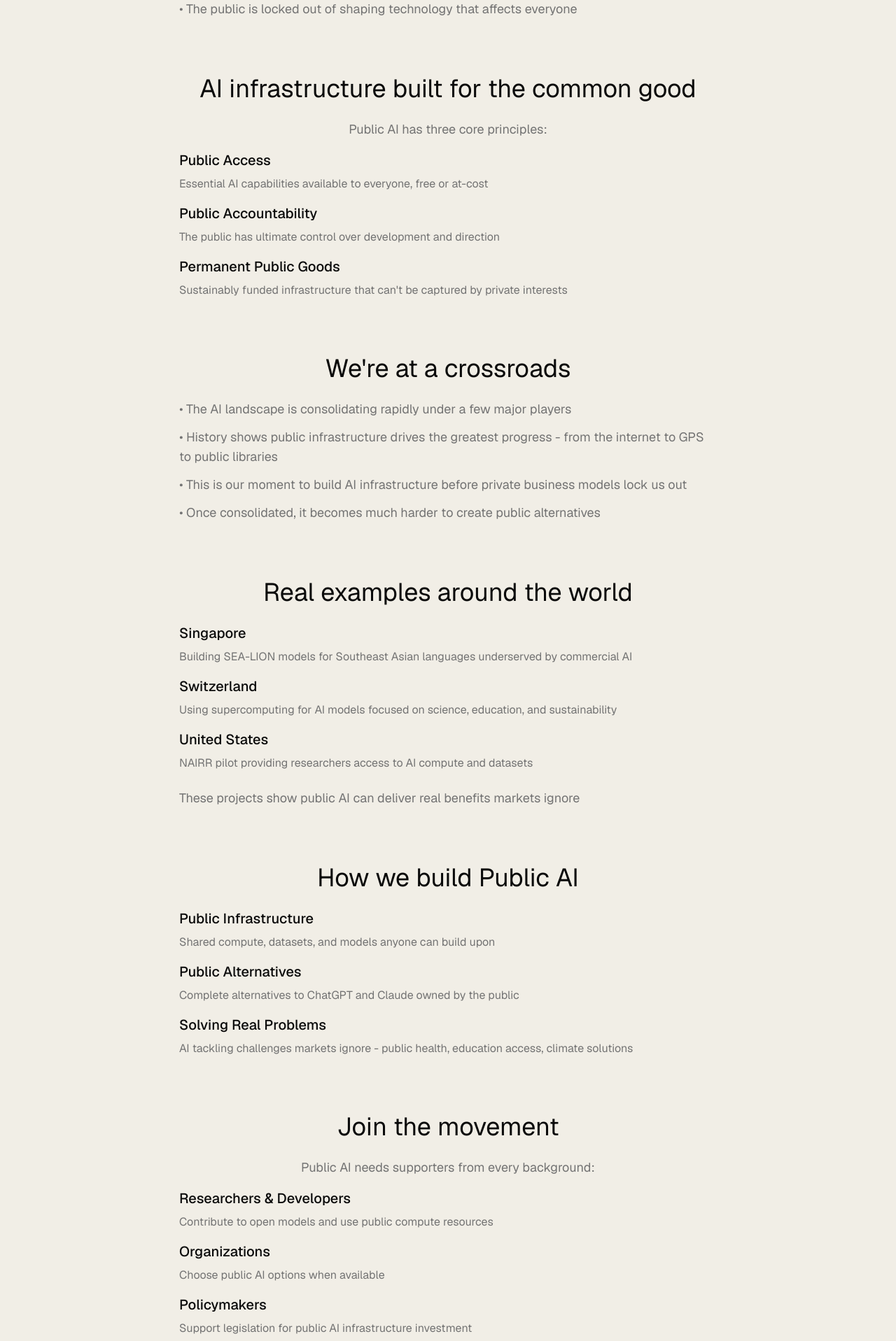
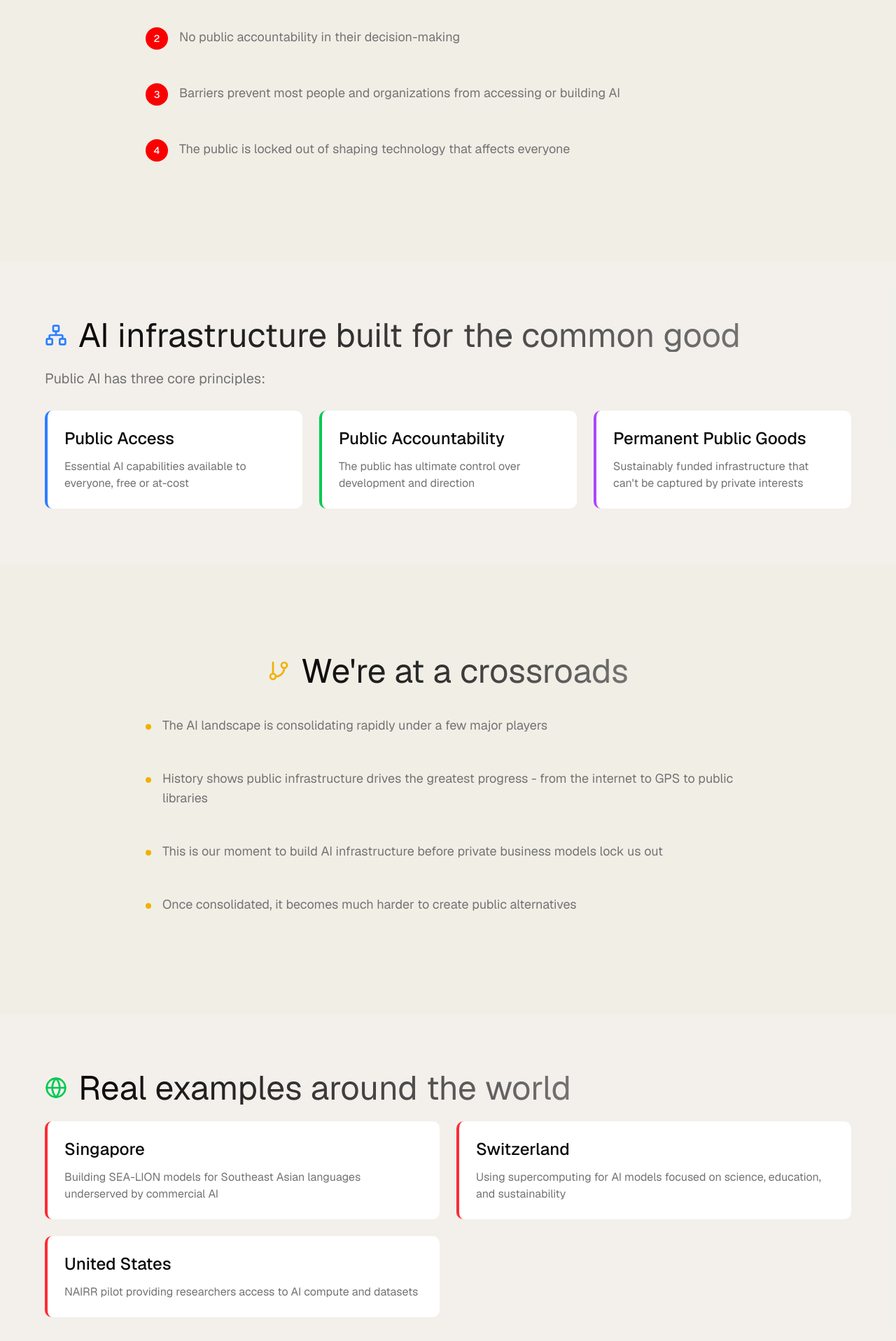
Before and after one commit to forpublicai/publicai.co, a Next.js app: page / in a window 1280 px wide. Shown: the part 880-2797 px from the top of the page at 70% size. Built offline with nearby package versions, Linux system fonts and the light colour scheme.

Commit message:
Some basic design for each section. To be iterated upon

```diff
--- a/src/app/page.tsx
+++ b/src/app/page.tsx
@@ -4,7 +4,7 @@ import { useState } from "react";
 import { useRouter } from "next/navigation";
 import { Button } from "@/components/ui/button";
 import { Input } from "@/components/ui/input";
-import { ArrowUp } from "lucide-react";
+import { ArrowUp, AlertTriangle, Network, GitBranch, Globe, Building, Users } from "lucide-react";
 
 export default function Home() {
   const [inputValue, setInputValue] = useState("");
@@ -15,6 +15,17 @@ export default function Home() {
       // Navigate to chat with the message as a query parameter
       router.push(`/chat?message=${encodeURIComponent(inputValue.trim())}`);
     }
+  };
+
+  const handleSuggestionClick = (suggestion: string) => {
+    const suggestionTexts: { [key: string]: string } = {
+      "Contribute Models": "How can I contribute to open-source AI models for public benefit?",
+      "Share Datasets": "What datasets could help build AI that serves underrepresented communities?",
+      "Research": "What research is needed to make AI more accessible and accountable?",
+      "Community": "How can local communities benefit from public AI infrastructure?",
+      "More": "What are other ways to support the public AI movement?"
+    };
+    setInputValue(suggestionTexts[suggestion] || suggestion);
   };
 
   const suggestionButtons = [
@@ -53,7 +64,7 @@ export default function Home() {
       <main className="flex-1 flex flex-col items-center justify-center px-6 py-20">
         <div className="max-w-4xl w-full text-center space-y-12">
           {/* Main Heading */}
-          <h1 className="text-4xl md:text-6xl font-normal leading-tight">
+          <h1 className="text-4xl md:text-6xl font-normal leading-tight bg-gradient-to-r from-foreground to-muted-foreground bg-clip-text text-transparent">
             AI should work for everyone, not just Big Tech
           </h1>
 
@@ -82,7 +93,8 @@ export default function Home() {
               <Button
                 key={index}
                 variant="outline"
-                className="bg-transparent border-border text-muted-foreground hover:bg-muted hover:text-foreground rounded-full px-6 py-2"
+                onClick={() => handleSuggestionClick(suggestion)}
+                className="bg-transparent border-border text-muted-foreground hover:bg-muted hover:text-foreground hover:scale-105 transition-all duration-200 rounded-full px-6 py-2"
               >
                 {suggestion}
               </Button>
@@ -92,42 +104,60 @@ export default function Home() {
       </main>
 
       {/* New Content Sections */}
-      <div className="bg-background px-6 py-20 space-y-20">
+      <div className="bg-background px-6 py-32 space-y-32">
         {/* Section 1: The Problem */}
-        <section className="max-w-4xl mx-auto text-center space-y-6">
-          <h2 className="text-3xl md:text-4xl font-normal">
+        <section className="max-w-6xl mx-auto text-center space-y-8">
+          <div className="flex items-center justify-center gap-4 mb-6">
+            <AlertTriangle className="w-8 h-8 text-orange-500" />
+            <h2 className="text-4xl md:text-5xl font-normal bg-gradient-to-r from-foreground to-muted-foreground bg-clip-text text-transparent">
               AI is too important to be controlled by a few tech giants
             </h2>
-          <div className="max-w-3xl mx-auto space-y-4">
-            <ul className="text-lg text-muted-foreground space-y-3 text-left">
-              <li>• A handful of Big Tech companies control AI development</li>
-              <li>• No public accountability in their decision-making</li>
-              <li>• Barriers prevent most people and organizations from accessing or building AI</li>
-              <li>• The public is locked out of shaping technology that affects everyone</li>
-            </ul>
+          </div>
+          <div className="max-w-4xl mx-auto">
+            <ol className="text-lg text-muted-foreground space-y-4 text-left">
+              <li className="flex items-start gap-4 p-4 rounded-lg hover:bg-muted/30 transition-colors duration-200">
+                <span className="flex-shrink-0 w-8 h-8 bg-primary text-primary-foreground rounded-full flex items-center justify-center text-sm font-medium">1</span>
+                <span>A handful of Big Tech companies control AI development</span>
+              </li>
+              <li className="flex items-start gap-4 p-4 rounded-lg hover:bg-muted/30 transition-colors duration-200">
+                <span className="flex-shrink-0 w-8 h-8 bg-primary text-primary-foreground rounded-full flex items-center justify-center text-sm font-medium">2</span>
+                <span>No public accountability in their decision-making</span>
+              </li>
+              <li className="flex items-start gap-4 p-4 rounded-lg hover:bg-muted/30 transition-colors duration-200">
+                <span className="flex-shrink-0 w-8 h-8 bg-primary text-primary-foreground rounded-full flex items-center justify-center text-sm font-medium">3</span>
+                <span>Barriers prevent most people and organizations from accessing or building AI</span>
+              </li>
+              <li className="flex items-start gap-4 p-4 rounded-lg hover:bg-muted/30 transition-colors duration-200">
+                <span className="flex-shrink-0 w-8 h-8 bg-primary text-primary-foreground rounded-full flex items-center justify-center text-sm font-medium">4</span>
+                <span>The public is locked out of shaping technology that affects everyone</span>
+              </li>
+            </ol>
           </div>
         </section>
 
         {/* Section 2: What is Public AI? */}
-        <section className="max-w-4xl mx-auto text-center space-y-6">
-          <h2 className="text-3xl md:text-4xl font-normal">
+        <section className="bg-muted/30 -mx-6 px-6 py-20">
+          <div className="max-w-6xl mx-auto text-left space-y-8">
+            <div className="flex items-center gap-4 mb-6">
+              <Network className="w-8 h-8 text-blue-500" />
+              <h2 className="text-4xl md:text-5xl font-normal bg-gradient-to-r from-foreground to-muted-foreground bg-clip-text text-transparent">
                 AI infrastructure built for the common good
               </h2>
-          <div className="max-w-3xl mx-auto space-y-4">
-            <p className="text-lg text-muted-foreground">
+            </div>
+            <p className="text-xl text-muted-foreground max-w-3xl">
               Public AI has three core principles:
             </p>
-            <div className="space-y-4 text-left">
-              <div>
-                <h3 className="text-xl font-medium text-foreground mb-2">Public Access</h3>
+            <div className="grid md:grid-cols-2 lg:grid-cols-3 gap-6">
+              <div className="p-6 bg-card rounded-lg border-l-4 border-blue-500 hover:scale-105 transition-transform duration-200">
+                <h3 className="text-2xl font-medium text-foreground mb-3">Public Access</h3>
                 <p className="text-muted-foreground">Essential AI capabilities available to everyone, free or at-cost</p>
               </div>
-              <div>
-                <h3 className="text-xl font-medium text-foreground mb-2">Public Accountability</h3>
+              <div className="p-6 bg-card rounded-lg border-l-4 border-green-500 hover:scale-105 transition-transform duration-200">
+                <h3 className="text-2xl font-medium text-foreground mb-3">Public Accountability</h3>
                 <p className="text-muted-foreground">The public has ultimate control over development and direction</p>
               </div>
-              <div>
-                <h3 className="text-xl font-medium text-foreground mb-2">Permanent Public Goods</h3>
+              <div className="p-6 bg-card rounded-lg border-l-4 border-purple-500 hover:scale-105 transition-transform duration-200">
+                <h3 className="text-2xl font-medium text-foreground mb-3">Permanent Public Goods</h3>
                 <p className="text-muted-foreground">Sustainably funded infrastructure that can't be captured by private interests</p>
               </div>
             </div>
@@ -135,111 +165,179 @@ export default function Home() {
         </section>
 
         {/* Section 3: Why This Matters Now */}
-        <section className="max-w-4xl mx-auto text-center space-y-6">
-          <h2 className="text-3xl md:text-4xl font-normal">
+        <section className="max-w-6xl mx-auto text-center space-y-8">
+          <div className="flex items-center justify-center gap-4 mb-6">
+            <GitBranch className="w-8 h-8 text-yellow-500" />
+            <h2 className="text-4xl md:text-5xl font-normal bg-gradient-to-r from-foreground to-muted-foreground bg-clip-text text-transparent">
               We're at a crossroads
             </h2>
-          <div className="max-w-3xl mx-auto space-y-4">
-            <ul className="text-lg text-muted-foreground space-y-3 text-left">
-              <li>• The AI landscape is consolidating rapidly under a few major players</li>
-              <li>• History shows public infrastructure drives the greatest progress - from the internet to GPS to public libraries</li>
-              <li>• This is our moment to build AI infrastructure before private business models lock us out</li>
-              <li>• Once consolidated, it becomes much harder to create public alternatives</li>
+          </div>
+          <div className="max-w-4xl mx-auto">
+            <ul className="text-lg text-muted-foreground space-y-4 text-left">
+              <li className="flex items-start gap-4 p-4 rounded-lg hover:bg-muted/30 transition-colors duration-200">
+                <span className="flex-shrink-0 w-2 h-2 bg-yellow-500 rounded-full mt-3"></span>
+                <span>The AI landscape is consolidating rapidly under a few major players</span>
+              </li>
+              <li className="flex items-start gap-4 p-4 rounded-lg hover:bg-muted/30 transition-colors duration-200">
+                <span className="flex-shrink-0 w-2 h-2 bg-yellow-500 rounded-full mt-3"></span>
+                <span>History shows public infrastructure drives the greatest progress - from the internet to GPS to public libraries</span>
+              </li>
+              <li className="flex items-start gap-4 p-4 rounded-lg hover:bg-muted/30 transition-colors duration-200">
+                <span className="flex-shrink-0 w-2 h-2 bg-yellow-500 rounded-full mt-3"></span>
+                <span>This is our moment to build AI infrastructure before private business models lock us out</span>
+              </li>
+              <li className="flex items-start gap-4 p-4 rounded-lg hover:bg-muted/30 transition-colors duration-200">
+                <span className="flex-shrink-0 w-2 h-2 bg-yellow-500 rounded-full mt-3"></span>
+                <span>Once consolidated, it becomes much harder to create public alternatives</span>
+              </li>
             </ul>
           </div>
         </section>
 
         {/* Section 4: Public AI is Already Happening */}
-        <section className="max-w-4xl mx-auto text-center space-y-6">
-          <h2 className="text-3xl md:text-4xl font-normal">
+        <section className="bg-muted/30 -mx-6 px-6 py-20">
+          <div className="max-w-6xl mx-auto text-left space-y-8">
+            <div className="flex items-center gap-4 mb-6">
+              <Globe className="w-8 h-8 text-green-500" />
+              <h2 className="text-4xl md:text-5xl font-normal bg-gradient-to-r from-foreground to-muted-foreground bg-clip-text text-transparent">
                 Real examples around the world
               </h2>
-          <div className="max-w-3xl mx-auto space-y-4">
-            <div className="space-y-4 text-left">
-              <div>
-                <h3 className="text-xl font-medium text-foreground mb-2">Singapore</h3>
+            </div>
+            <div className="grid md:grid-cols-2 gap-6">
+              <div className="p-6 bg-card rounded-lg border-l-4 border-red-500 hover:scale-105 transition-transform duration-200">
+                <h3 className="text-2xl font-medium text-foreground mb-3">Singapore</h3>
                 <p className="text-muted-foreground">Building SEA-LION models for Southeast Asian languages underserved by commercial AI</p>
               </div>
-              <div>
-                <h3 className="text-xl font-medium text-foreground mb-2">Switzerland</h3>
+              <div className="p-6 bg-card rounded-lg border-l-4 border-red-500 hover:scale-105 transition-transform duration-200">
+                <h3 className="text-2xl font-medium text-foreground mb-3">Switzerland</h3>
                 <p className="text-muted-foreground">Using supercomputing for AI models focused on science, education, and sustainability</p>
               </div>
-              <div>
-                <h3 className="text-xl font-medium text-foreground mb-2">United States</h3>
+              <div className="p-6 bg-card rounded-lg border-l-4 border-red-500 hover:scale-105 transition-transform duration-200">
+                <h3 className="text-2xl font-medium text-foreground mb-3">United States</h3>
                 <p className="text-muted-foreground">NAIRR pilot providing researchers access to AI compute and datasets</p>
               </div>
-              <div>
-                <p className="text-lg text-muted-foreground mt-6">
+            </div>
+            <div className="text-center mt-8">
+              <p className="text-xl text-muted-foreground">
                 These projects show public AI can deliver real benefits markets ignore
               </p>
-              </div>
             </div>
           </div>
         </section>
 
         {/* Section 5: Three Ways Forward */}
-        <section className="max-w-4xl mx-auto text-center space-y-6">
-          <h2 className="text-3xl md:text-4xl font-normal">
+        <section className="max-w-6xl mx-auto text-center space-y-8">
+          <div className="flex items-center justify-center gap-4 mb-6">
+            <Building className="w-8 h-8 text-purple-500" />
+            <h2 className="text-4xl md:text-5xl font-normal bg-gradient-to-r from-foreground to-muted-foreground bg-clip-text text-transparent">
               How we build Public AI
             </h2>
-          <div className="max-w-3xl mx-auto space-y-4">
-            <div className="space-y-4 text-left">
-              <div>
-                <h3 className="text-xl font-medium text-foreground mb-2">Public Infrastructure</h3>
+          </div>
+          <div className="grid md:grid-cols-2 lg:grid-cols-3 gap-6">
+            <div className="p-6 bg-card rounded-lg border-l-4 border-purple-500 hover:scale-105 transition-transform duration-200">
+              <h3 className="text-2xl font-medium text-foreground mb-3">Public Infrastructure</h3>
               <p className="text-muted-foreground">Shared compute, datasets, and models anyone can build upon</p>
             </div>
-              <div>
-                <h3 className="text-xl font-medium text-foreground mb-2">Public Alternatives</h3>
+            <div className="p-6 bg-card rounded-lg border-l-4 border-purple-500 hover:scale-105 transition-transform duration-200">
+              <h3 className="text-2xl font-medium text-foreground mb-3">Public Alternatives</h3>
               <p className="text-muted-foreground">Complete alternatives to ChatGPT and Claude owned by the public</p>
             </div>
-              <div>
-                <h3 className="text-xl font-medium text-foreground mb-2">Solving Real Problems</h3>
+            <div className="p-6 bg-card rounded-lg border-l-4 border-purple-500 hover:scale-105 transition-transform duration-200">
+              <h3 className="text-2xl font-medium text-foreground mb-3">Solving Real Problems</h3>
               <p className="text-muted-foreground">AI tackling challenges markets ignore - public health, education access, climate solutions</p>
-              </div>
             </div>
           </div>
         </section>
 
         {/* Section 6: Get Involved */}
-        <section className="max-w-4xl mx-auto text-center space-y-6">
-          <h2 className="text-3xl md:text-4xl font-normal">
+        <section className="bg-muted/30 -mx-6 px-6 py-20">
+          <div className="max-w-6xl mx-auto text-left space-y-8">
+            <div className="flex items-center gap-4 mb-6">
+              <Users className="w-8 h-8 text-blue-500" />
+              <h2 className="text-4xl md:text-5xl font-normal bg-gradient-to-r from-foreground to-muted-foreground bg-clip-text text-transparent">
                 Join the movement
               </h2>
-          <div className="max-w-3xl mx-auto space-y-4">
-            <p className="text-lg text-muted-foreground">
+            </div>
+            <p className="text-xl text-muted-foreground max-w-3xl mb-8">
               Public AI needs supporters from every background:
             </p>
-            <div className="space-y-4 text-left">
-              <div>
-                <h3 className="text-xl font-medium text-foreground mb-2">Researchers & Developers</h3>
-                <p className="text-muted-foreground">Contribute to open models and use public compute resources</p>
+            <div className="grid md:grid-cols-2 gap-6">
+              <div className="p-6 bg-card rounded-lg border-l-4 border-blue-500 hover:scale-105 transition-transform duration-200">
+                <h3 className="text-2xl font-medium text-foreground mb-3">Researchers & Developers</h3>
+                <p className="text-muted-foreground mb-4">Contribute to open models and use public compute resources</p>
+                <Button
+                  className="bg-blue-500 hover:bg-blue-600 text-white"
+                  onClick={() => window.open('https://app.publicai.company', '_blank')}
+                >
+                  Start Contributing
+                </Button>
               </div>
-              <div>
-                <h3 className="text-xl font-medium text-foreground mb-2">Organizations</h3>
-                <p className="text-muted-foreground">Choose public AI options when available</p>
+              <div className="p-6 bg-card rounded-lg border-l-4 border-green-500 hover:scale-105 transition-transform duration-200">
+                <h3 className="text-2xl font-medium text-foreground mb-3">Organizations</h3>
+                <p className="text-muted-foreground mb-4">Choose public AI options when available</p>
+                <Button
+                  className="bg-green-500 hover:bg-green-600 text-white"
+                  onClick={() => window.open('https://app.publicai.company', '_blank')}
+                >
+                  Partner With Us
+                </Button>
               </div>
-              <div>
-                <h3 className="text-xl font-medium text-foreground mb-2">Policymakers</h3>
-                <p className="text-muted-foreground">Support legislation for public AI infrastructure investment</p>
+              <div className="p-6 bg-card rounded-lg border-l-4 border-yellow-500 hover:scale-105 transition-transform duration-200">
+                <h3 className="text-2xl font-medium text-foreground mb-3">Policymakers</h3>
+                <p className="text-muted-foreground mb-4">Support legislation for public AI infrastructure investment</p>
+                <Button
+                  className="bg-yellow-500 hover:bg-yellow-600 text-white"
+                  onClick={() => window.open('https://app.publicai.company', '_blank')}
+                >
+                  Learn More
+                </Button>
               </div>
-              <div>
-                <h3 className="text-xl font-medium text-foreground mb-2">Everyone</h3>
-                <p className="text-muted-foreground">Advocate for AI that serves the public interest</p>
+              <div className="p-6 bg-card rounded-lg border-l-4 border-purple-500 hover:scale-105 transition-transform duration-200">
+                <h3 className="text-2xl font-medium text-foreground mb-3">Everyone</h3>
+                <p className="text-muted-foreground mb-4">Advocate for AI that serves the public interest</p>
+                <Button
+                  className="bg-purple-500 hover:bg-purple-600 text-white"
+                  onClick={() => window.open('https://app.publicai.company', '_blank')}
+                >
+                  Get Involved
+                </Button>
               </div>
             </div>
           </div>
         </section>
       </div>
 
-      {/* Bottom Notification Banner */}
-      <div className="border-t border-border bg-muted/50 px-6 py-4">
-        <div className="max-w-4xl mx-auto text-center">
+      {/* Bottom CTA Section */}
+      <div className="border-t border-border bg-gradient-to-r from-primary/10 to-blue-500/10 px-6 py-16">
+        <div className="max-w-4xl mx-auto text-center space-y-8">
+          <h2 className="text-3xl md:text-4xl font-normal bg-gradient-to-r from-foreground to-muted-foreground bg-clip-text text-transparent">
+            Ready to shape the future of AI?
+          </h2>
+          <p className="text-xl text-muted-foreground max-w-2xl mx-auto">
+            Join thousands of researchers, developers, and advocates building AI infrastructure for everyone.
+          </p>
+          <div className="flex flex-col sm:flex-row items-center justify-center gap-4">
+            <Button
+              size="lg"
+              className="bg-primary text-primary-foreground hover:bg-primary/90 px-8 py-4 text-lg"
+              onClick={() => router.push('/chat')}
+            >
+              Try the Demo
+            </Button>
+            <Button
+              size="lg"
+              variant="outline"
+              className="bg-transparent border-border text-foreground hover:bg-muted px-8 py-4 text-lg"
+              onClick={() => window.open('https://app.publicai.company', '_blank')}
+            >
+              Get Started
+            </Button>
+          </div>
+          <div className="pt-8 border-t border-border/50">
             <p className="text-sm text-muted-foreground">
-            🚀 New updates to PublicAI community initiatives are now available.{" "}
-            <span className="text-foreground hover:underline cursor-pointer">
-              Learn more
-            </span>
+              🚀 Join the movement for publicly accountable AI infrastructure
             </p>
+          </div>
         </div>
       </div>
     </div>
```
Lines whose indentation alone changed are shown as unchanged.
